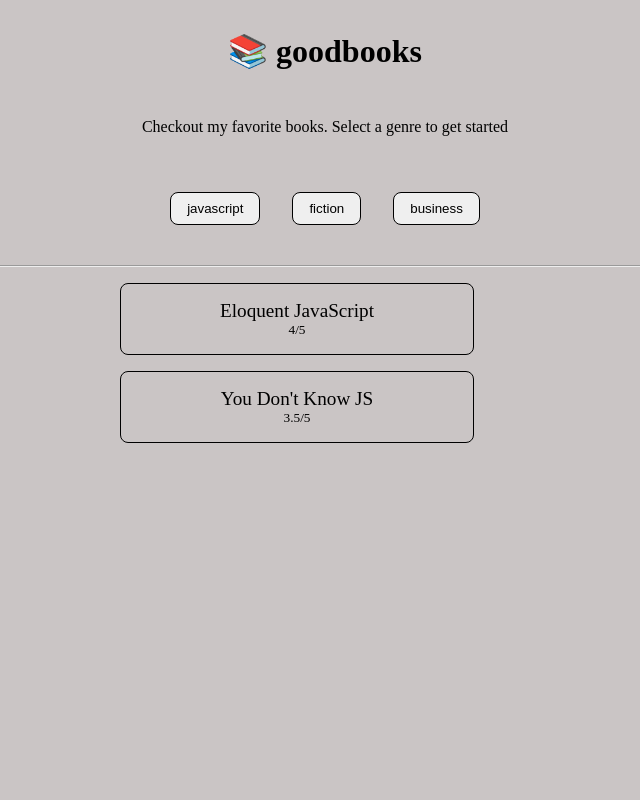
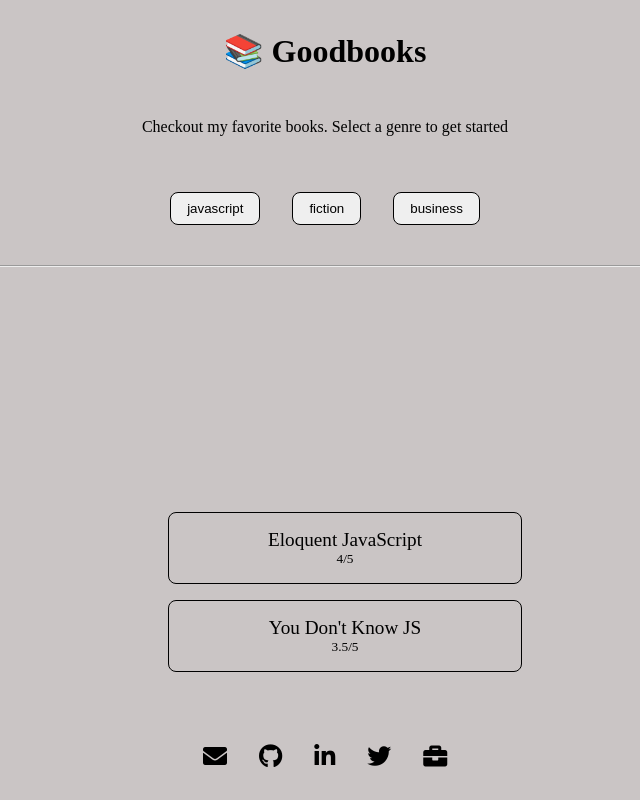
Before and after one commit to Chakravarthi0/mark-nine, a React (Create React App) app: page / in a window 1280 px wide. Shown: the whole page, without its empty margins (315-955 px from the left). Built offline with nearby package versions, Linux system fonts and the light colour scheme.

Commit message:
added footer

```diff
--- a/public/index.html
+++ b/public/index.html
@@ -24,7 +24,8 @@
       work correctly both with client-side routing and a non-root public URL.
       Learn how to configure a non-root public URL by running `npm run build`.
     -->
-    <title>React App</title>
+    <title>Emoji Interpreter</title>
+    <link rel="stylesheet" href="https://cdnjs.cloudflare.com/ajax/libs/font-awesome/5.15.1/css/all.min.css">
   </head>
   <body>
     <noscript>You need to enable JavaScript to run this app.</noscript>
--- a/src/App.js
+++ b/src/App.js
@@ -47,7 +47,7 @@
 
     return (
         <div style={{ textAlign: "center" }}>
-            <h1 style={{ padding: "1rem", margin: "1rem" }} >📚 goodbooks</h1>
+            <h1 style={{ padding: "1rem", margin: "1rem" }} >📚 Goodbooks</h1>
             <p style={{ padding: "1rem", margin: "1rem" }} >
                 Checkout my favorite books. Select a genre to get started
             </p>
@@ -89,6 +89,31 @@
                 </ul>
             </div>
 
+            <footer>
+                <ul class="footer-list">
+                    <li class="list-item"><a target="_blank" href="mailto:chakravarthisaran7@gmail.com" class="footer-links">
+                        <i class="fa fa-envelope" aria-hidden="true"></i></a>
+                    </li>
+                    <li class="list-item"><a target="_blank" href="https://github.com/chakravarthi0">
+                        <i class="fab fa-github" aria-hidden="true"></i>
+                    </a>
+                    </li>
+                    <li class="list-item"><a target="_blank" href="https://www.linkedin.com/in/saran-chakravarthi-b44438175">
+                        <i class="fab fa-linkedin-in"></i>
+                    </a>
+                    </li>
+                    <li class="list-item"><a target="_blank" href="https://twitter.com/saranchakravar3">
+                        <i class="fab fa-twitter"></i>
+                    </a>
+                    </li>
+                    <li class="list-item"><a target="_blank" href="https://portfolio-saran.netlify.app/">
+                        <i class="fas fa-briefcase"></i>
+                    </a>
+                    </li>
+
+                </ul>
+            </footer>
+
         </div>
     )
 }
--- a/src/styles.css
+++ b/src/styles.css
@@ -2,9 +2,31 @@
   background-color: rgb(202, 197, 197);
 }
 
+
 ul {
-  text-align: center;
-  width: 450px;
-  margin-left: auto;
-  margin-right: auto;
+  position: absolute;
+  bottom: 0;
+  left: 50%;
+  transform: translate(-50%, -50%);
 }
+
+.footer-list {
+  height: inherit;
+  display: flex;
+  flex-wrap: wrap;
+  justify-content: center;
+  align-items: center;
+  padding-inline-start: 0px;
+  margin-block-start: 0rem;
+  margin-block-end: 0rem;
+}
+
+.list-item {
+  list-style: none;
+  font-size: 1.5rem;
+  padding: 0.5rem 1rem;
+}
+
+i {
+  color: black;
+}
```
